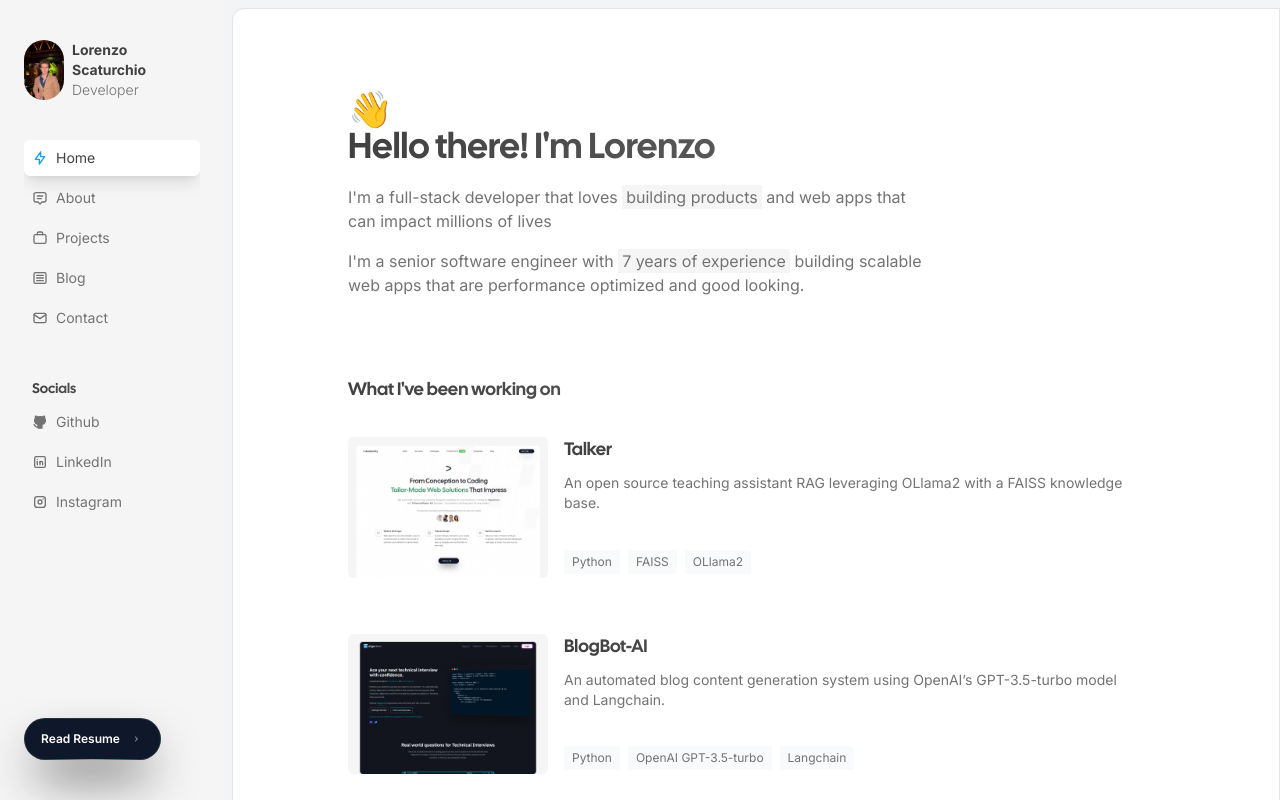
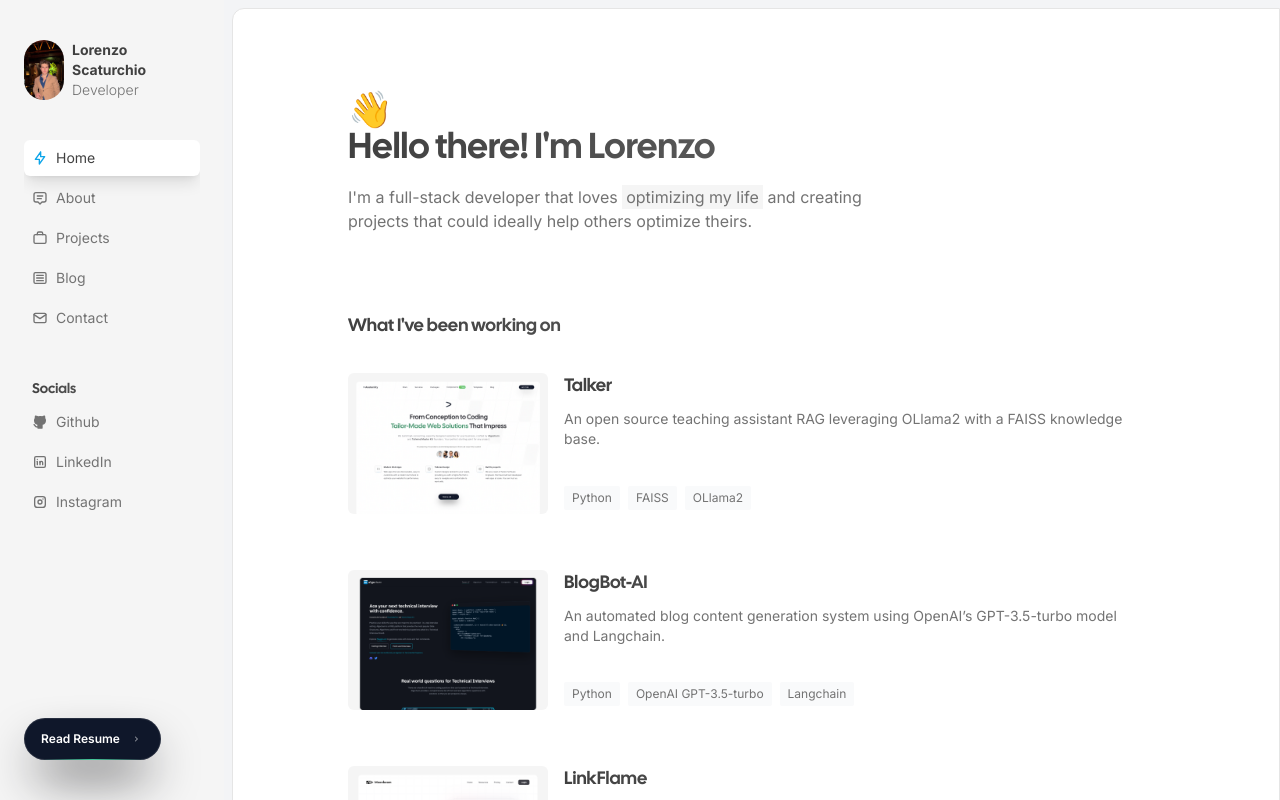
Before and after one commit to gr8monk3ys/test-repo, a Next.js app: page / in a window 1280 px wide. Built offline with nearby package versions, Linux system fonts and the light colour scheme.

Commit message:
Changed main page of blog section

```diff
--- a/src/app/page.tsx
+++ b/src/app/page.tsx
@@ -13,13 +13,8 @@ export default function Home() {
       <Heading className="font-black">Hello there! I&apos;m Lorenzo</Heading>
       <Paragraph className="max-w-xl mt-4">
         I&apos;m a full-stack developer that loves{" "}
-        <Highlight>building products</Highlight> and web apps that can impact
-        millions of lives
-      </Paragraph>
-      <Paragraph className="max-w-xl mt-4">
-        I&apos;m a senior software engineer with{" "}
-        <Highlight>7 years of experience</Highlight> building scalable web apps
-        that are performance optimized and good looking.
+        <Highlight>optimizing my life</Highlight> and creating projects that could ideally
+        help others optimize theirs.
       </Paragraph>
       <Heading
         as="h2"
@@ -28,7 +23,6 @@ export default function Home() {
         What I&apos;ve been working on
       </Heading>
       <Products />
-      <TechStack />
-    </Container>
+      </Container>
   );
 }
```
